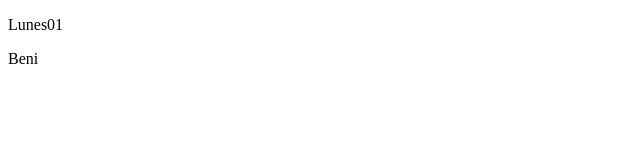
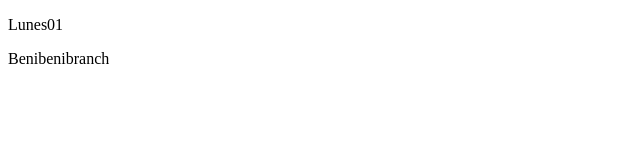
Before and after one commit to jcgravalos/clase02, a plain HTML site: page index.html in a window 1280 px wide. Shown: the full height of the page, 0-640 px from the left. Drawn offline with Linux system fonts and the light colour scheme.

Commit message:
benibranch

```diff
--- a/index.html
+++ b/index.html
@@ -7,6 +7,6 @@
 </head>
 <body>
     <p>Lunes01</p>
-    <p>Beni</p>
+    <p>Benibenibranch</p>
 </body>
 </html>
```
